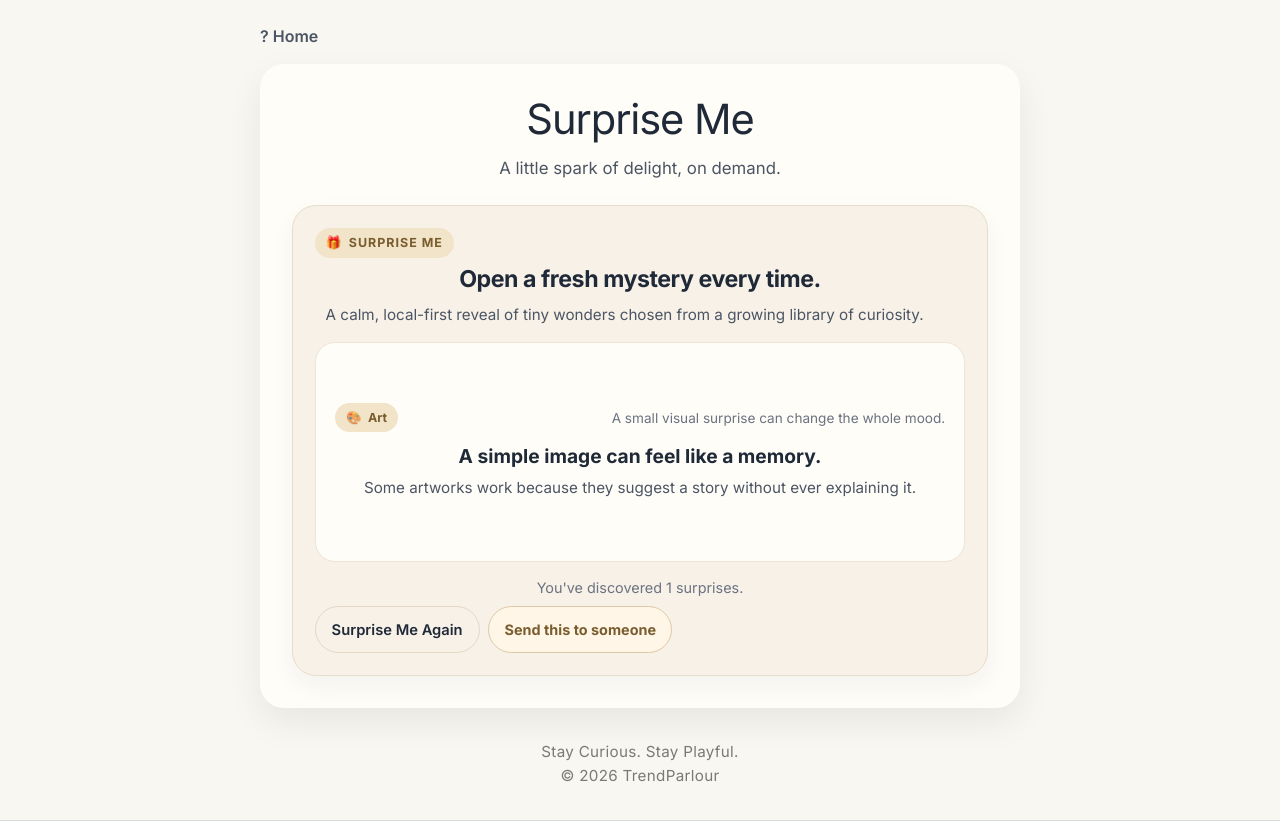
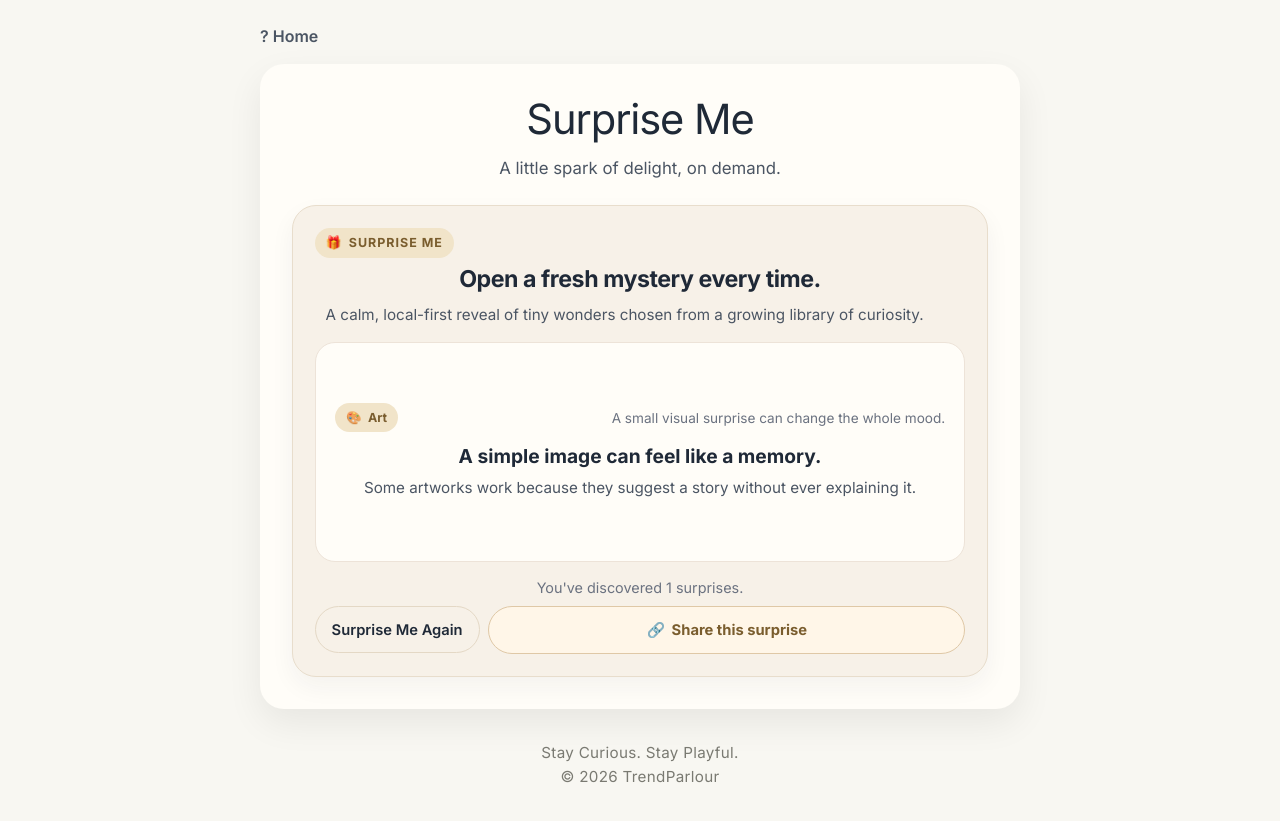
Before and after one commit to OND2026/trendparlour-active, a Next.js app in the folder TrendParlour2-main/: page /surprise in a window 1280 px wide. Built offline with nearby package versions, Linux system fonts and the light colour scheme.

Commit message:
Improve Surprise Me share links

```diff
--- a/TrendParlour2-main/app/components/SurpriseExperience.tsx
+++ b/TrendParlour2-main/app/components/SurpriseExperience.tsx
@@ -126,7 +126,7 @@ export default function SurpriseExperience() {
       return "";
     }
 
-    return `TrendParlour surprise: ${content.discovery.title}\n${content.discovery.content}\n\nTry yours on TrendParlour 👀\nhttps://trendparlour.com`;
+    return `${content.discovery.title}\n${content.discovery.content}\n\nI got this on TrendParlour 👀\nTry yours: https://trendparlour.com/surprise`;
   }, [content.discovery]);
 
   const handleShare = async () => {
@@ -138,7 +138,7 @@ export default function SurpriseExperience() {
       if (typeof navigator !== "undefined" && typeof navigator.share === "function") {
         await navigator.share({
           text: shareMessage,
-          url: "https://trendparlour.com",
+          url: "https://trendparlour.com/surprise",
         });
         setShareFeedback("Shared. Nice one ✨");
         return;
@@ -358,18 +358,26 @@ export default function SurpriseExperience() {
                 type="button"
                 onClick={handleShare}
                 style={{
+                  display: "inline-flex",
+                  alignItems: "center",
+                  justifyContent: "center",
+                  gap: "0.4rem",
+                  flex: "1 1 240px",
+                  minHeight: "44px",
                   border: "1px solid #DFC8A6",
                   borderRadius: "999px",
                   background: "#FFF6E8",
                   color: "#7A5D2E",
-                  padding: "0.72rem 0.95rem",
-                  fontSize: "0.9rem",
+                  padding: "0.75rem 1rem",
+                  fontSize: "0.92rem",
                   fontWeight: 700,
                   cursor: "pointer",
-                  whiteSpace: "nowrap",
+                  whiteSpace: "normal",
+                  textAlign: "center",
                 }}
               >
-                Send this to someone
+                <span aria-hidden="true">🔗</span>
+                Share this surprise
               </button>
             ) : null}
           </div>
```
